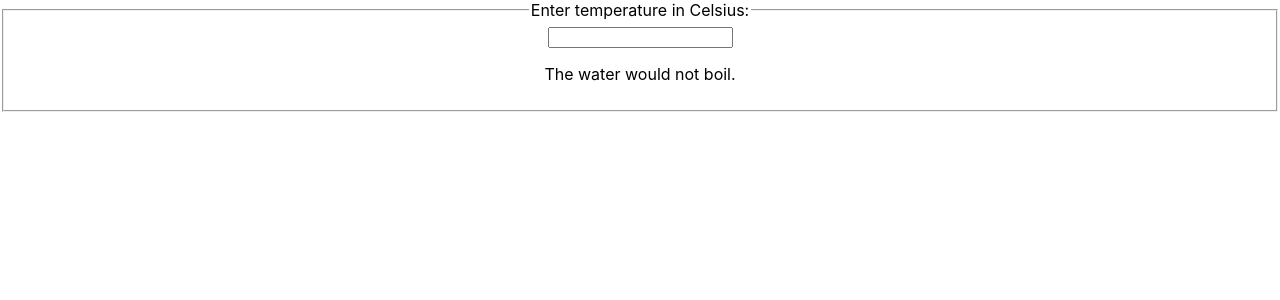
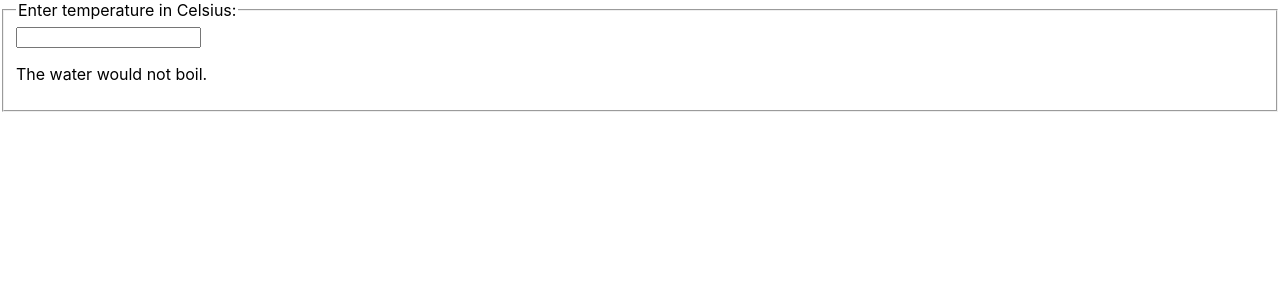
Before and after one commit to pradeep2165/temperature_converter, a React (Create React App) app: page / in a window 1280 px wide. Shown: the top 300 px of the page. Built offline with nearby package versions, Linux system fonts and the light colour scheme.

Commit message:
functions are arranged in component property

```diff
--- a/src/App.js
+++ b/src/App.js
@@ -1,39 +1,9 @@
 import React from "react";
 import "./App.css";
-
-function BoilingVerdict(props) {
-  if (props.celsius >= 100) {
-    return <p>The water would boil.</p>;
-  }
-  return <p>The water would not boil.</p>;
-}
-
-class Calculator extends React.Component {
-  constructor(props) {
-    super(props);
-    this.handleChange = this.handleChange.bind(this);
-    this.state = { temperature: "" };
-  }
-
-  handleChange(e) {
-    this.setState({ temperature: e.target.value });
-  }
-
-  render() {
-    const temperature = this.state.temperature;
-    return (
-      <fieldset>
-        <legend>Enter temperature in Celsius:</legend>
-        <input value={temperature} onChange={this.handleChange} />
-        <BoilingVerdict celsius={parseFloat(temperature)} />
-      </fieldset>
-    );
-  }
-}
-
+import Calculator from "./component/Calculator.js";
 function App() {
   return (
-    <div className="App">
+    <div>
       <Calculator />
     </div>
   );
--- /dev/null
+++ b/src/component/BoilingVerdict.js
@@ -0,0 +1,7 @@
+function BoilingVerdict(props) {
+  if (props.celsius >= 100) {
+    return <p>The water would boil.</p>;
+  }
+  return <p>The water would not boil.</p>;
+}
+export default BoilingVerdict;
--- /dev/null
+++ b/src/component/Calculator.js
@@ -0,0 +1,27 @@
+import React from "react";
+import BoilingVerdict from "./BoilingVerdict";
+
+class Calculator extends React.Component {
+  constructor(props) {
+    super(props);
+    this.handleChange = this.handleChange.bind(this);
+    this.state = { temperature: "" };
+  }
+
+  handleChange(e) {
+    this.setState({ temperature: e.target.value });
+  }
+
+  render() {
+    const temperature = this.state.temperature;
+    return (
+      <fieldset>
+        <legend>Enter temperature in Celsius:</legend>
+        <input value={temperature} onChange={this.handleChange} />
+        <BoilingVerdict celsius={parseFloat(temperature)} />
+      </fieldset>
+    );
+  }
+}
+
+export default Calculator;
```
